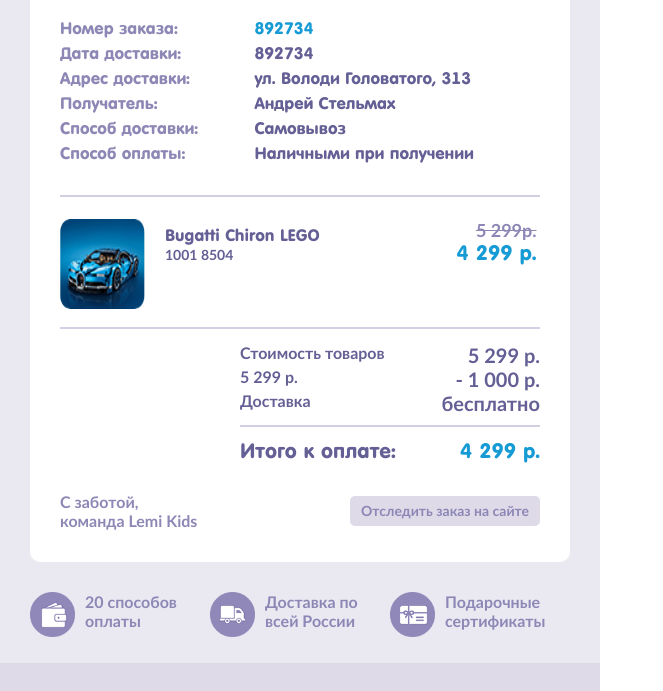
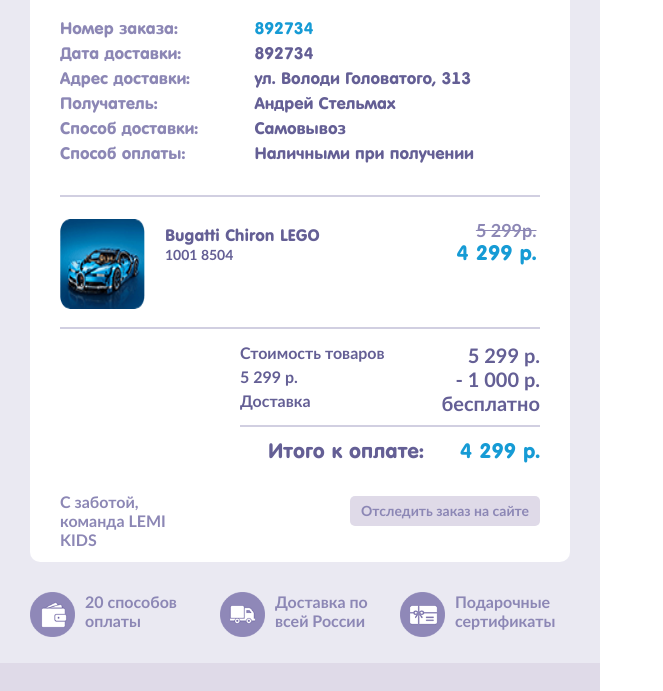
Before and after one commit to avkoltovich/lemi-mailing, a website: page source/index.html in a window 1280 px wide. Shown: the part 261-952 px from the top of the page, without its empty margins (0-663 px from the left). Drawn offline with nearby package versions, Linux system fonts and the light colour scheme; files that its build step writes are made by us from their sources; files whose address does not match are found by name.

Commit message:
Вносит правки

```diff
--- a/source/index.html
+++ b/source/index.html
@@ -92,6 +92,14 @@
         text-align: left !important;
       }
 
+      .delivery__cell--second {
+        padding-left: 10px;
+      }
+
+      .delivery__cell--last {
+        padding-left: 10px;
+      }
+
       .delivery__img {
         display: inline !important;
         margin-right: 10px !important;
@@ -125,7 +133,8 @@
             </td>
             <td class="header__cell header__cell--work-time">
               <div class="header__contact">
-                <a class="header__link" href="tel:+78612051100" value="+78612051100" target="_blank">8 (861) 205-11-00</a>
+                <a class="header__link" href="tel:+78612051100" value="+78612051100" target="_blank">8 (861)
+                  205-11-00</a>
                 <span class="header__work-time">Каждый день с 10 до 20</span>
               </div>
               <a href="" class="header__link header__link--web">Web-версия письма</a>
@@ -214,7 +223,7 @@
                       <div class="seek-table__button-wrap">
                         <a href="" class="seek-table__button">Отследить заказ на сайте</a>
                       </div>
-                      <div class="seek-table__regards">С заботой, команда Lemi Kids</div>
+                      <div class="seek-table__regards">С заботой, команда LEMI KIDS</div>
                     </div>
                   </td>
                 </tr>
@@ -229,11 +238,11 @@
                     <img src="img/cs-wallet.png" alt="" class="delivery__img" width="45" height="45">
                     <span class="delivery__text">20 способов оплаты</span>
                   </td>
-                  <td class="delivery__cell">
+                  <td class="delivery__cell delivery__cell--second">
                     <img src="img/cs-delivery-truck.png" alt="" class="delivery__img" width="45" height="45">
                     <span class="delivery__text">Доставка по всей России</span>
                   </td>
-                  <td class="delivery__cell">
+                  <td class="delivery__cell delivery__cell--last">
                     <img src="img/gift.png" alt="" class="delivery__img" width="45" height="45">
                     <span class="delivery__text">Подарочные сертификаты</span>
                   </td>
--- a/source/sass/style.scss
+++ b/source/sass/style.scss
@@ -170,6 +170,10 @@
   width: 100%;
   max-width: 300px;
   margin-left: auto;
+}
+
+.total-price__row--last {
+  text-align: right;
 }
 
 .total-price__cell {
```
